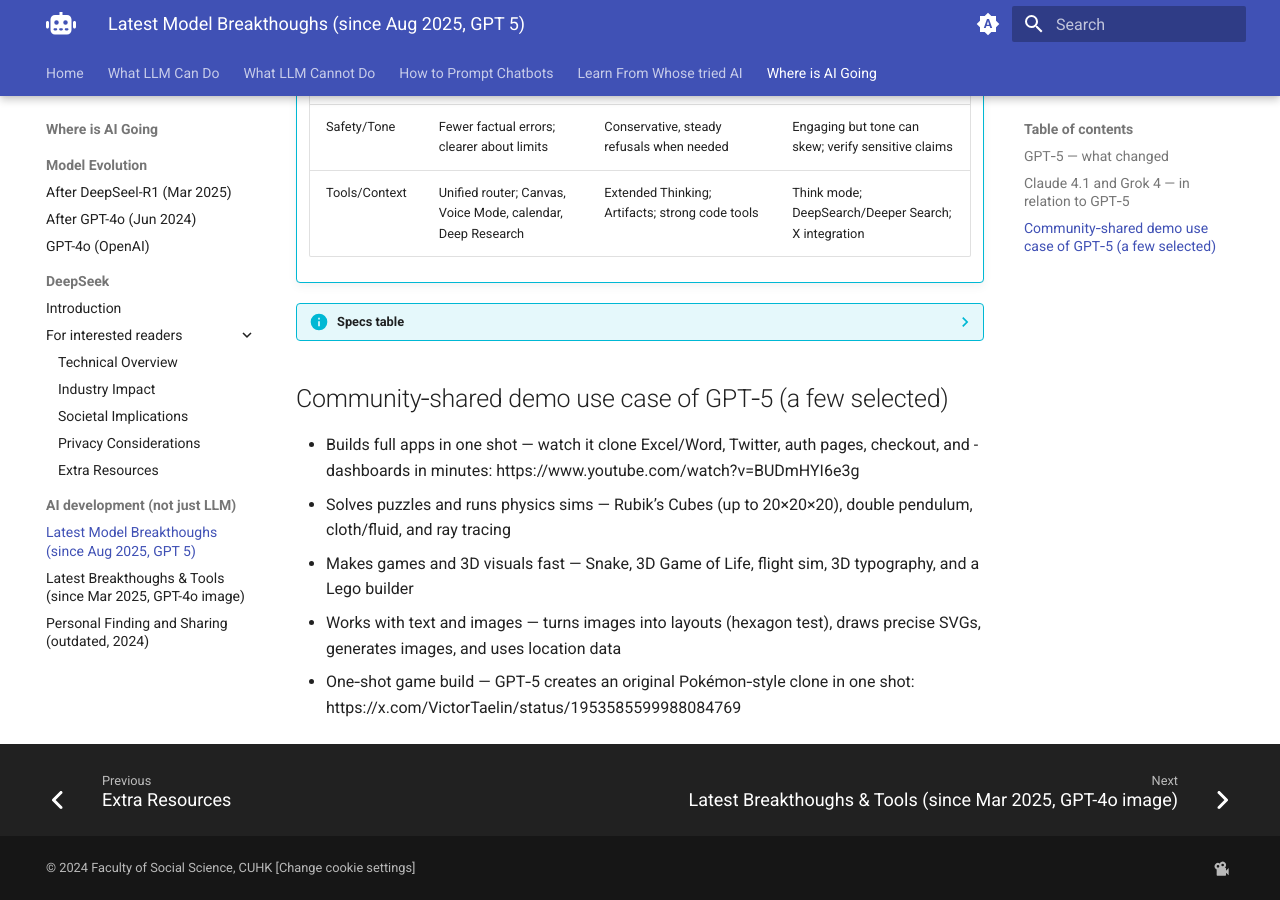
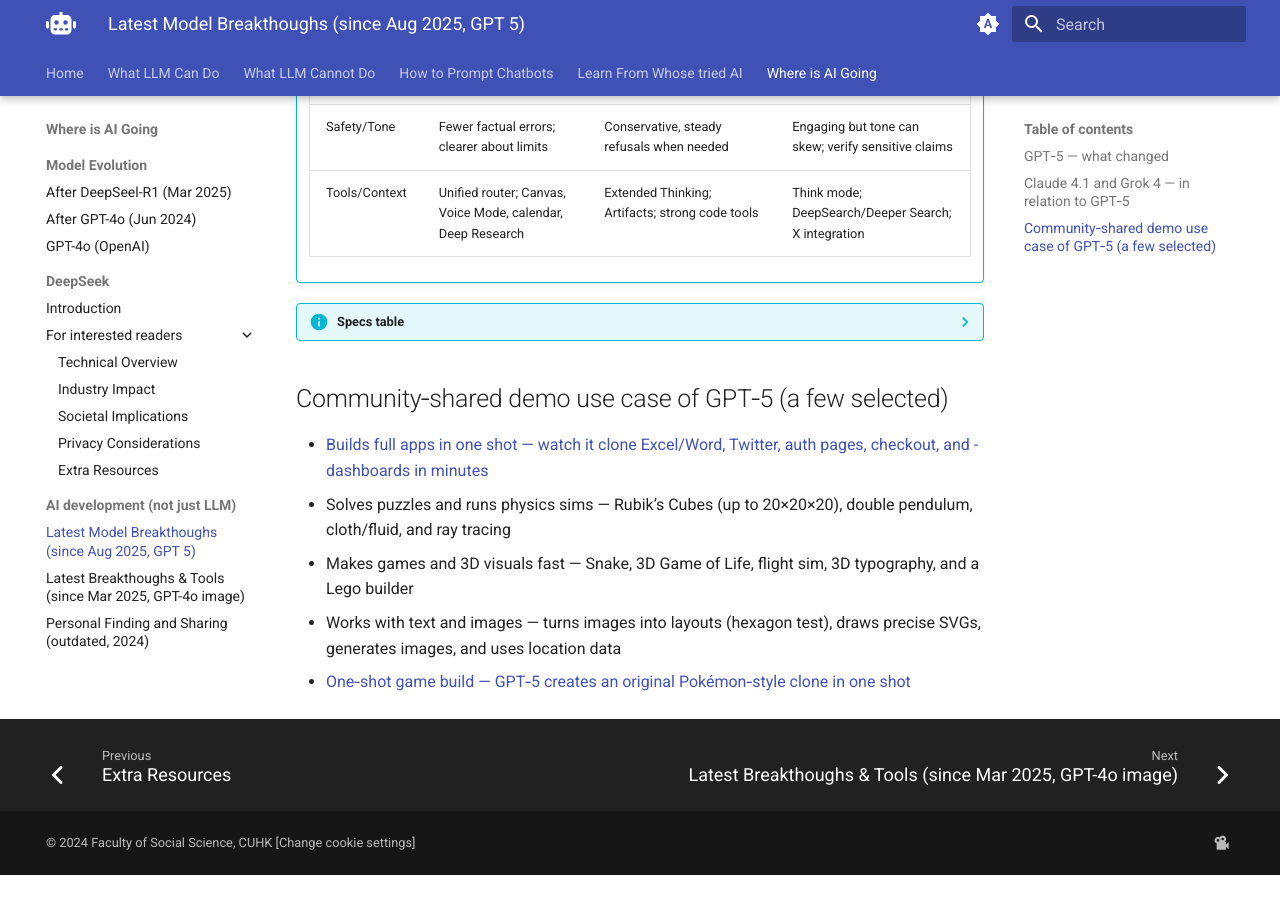
Before and after one commit to Georgechengtai/Generative-AI-use-case-studies, an MkDocs documentation site: the page built from docs/AI_development_tracker_2.md, in a window 1280 px wide and 900 px high, scrolled down 1619 px. Built offline with MkDocs 1.6.1 and Material for MkDocs 9.7.7, drawn with Linux system fonts in a browser that asks for light colours; some web fonts are replaced; after the commit the page ends 2494 px from its top, so only the background shows below that.

Commit message:
small typo changes

```diff
--- a/docs/AI_development_tracker_2.md
+++ b/docs/AI_development_tracker_2.md
@@ -1,9 +1,10 @@
 # AI Development Tracker: Mar–Aug 2025 (GPT‑5, Grok 4, Claude Opus 4.1)
 
 ???- quote "Featuring models and features"
-    OpenAI — GPT‑5
-    xAI — Grok 4 and Grok 4 Heavy (DeepSearch, Think, X integration)
-    Anthropic — Claude Opus 4.1 (Hybrid/Extended Thinking, Claude Code, Artifacts)
+
+    - OpenAI — GPT‑5
+    - xAI — Grok 4 and Grok 4 Heavy (DeepSearch, Think, X integration)
+    - Anthropic — Claude Opus 4.1 (Hybrid/Extended Thinking, Claude Code, Artifacts)
 
 !!! note "Editor note"
     GPT-5 does have good potentials and [new (or improved) features](https://techcommunity.microsoft.com/blog/azure-ai-foundry-blog/gpt-5-the-7-new-features-enabling-real-world-use-cases/4444839). My personal experience: it is less clever (always guess your hidden intention wrongly) but more faithful (if you can clarify what you want, you get what you want) and humble (fewer "bullshiting" and less sycophantic). There're always room for improvement, but I start to think we may be at a peak where non-technical users are quite satisfied from what they got, and thus no improvements (in terms of pure model capacity) are significant for daily use cases.
@@ -49,8 +50,8 @@
 
 ## Community‑shared demo use case of GPT‑5 (a few selected)
 
-- Builds full apps in one shot — watch it clone Excel/Word, Twitter, auth pages, checkout, and - dashboards in minutes: https://www.youtube.com/watch?v=BUDmHYI6e3g
+- [Builds full apps in one shot — watch it clone Excel/Word, Twitter, auth pages, checkout, and - dashboards in minutes](https://www.youtube.com/watch?v=BUDmHYI6e3g)
 - Solves puzzles and runs physics sims — Rubik’s Cubes (up to 20×20×20), double pendulum, cloth/fluid, and ray tracing
 - Makes games and 3D visuals fast — Snake, 3D Game of Life, flight sim, 3D typography, and a Lego builder
 - Works with text and images — turns images into layouts (hexagon test), draws precise SVGs, generates images, and uses location data
-- One‑shot game build — GPT‑5 creates an original Pokémon‑style clone in one shot: https://x.com/VictorTaelin/status/1953585599988084769
+- [One‑shot game build — GPT‑5 creates an original Pokémon‑style clone in one shot](https://x.com/VictorTaelin/status/1953585599988084769)
```
